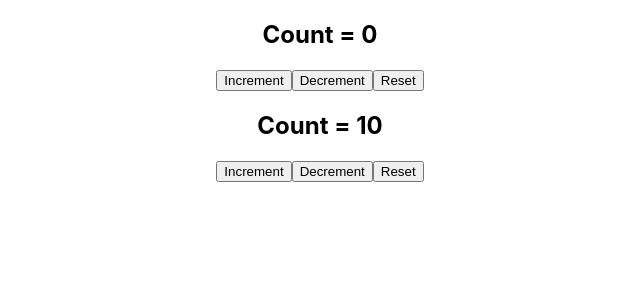
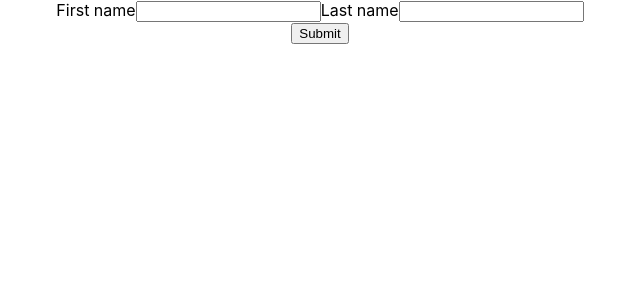
Before and after one commit to Annie-Huang/react-hooks-tutorial, a React (Create React App) app in the folder custom-hooks/: page / in a window 1280 px wide. Shown: the top 300 px of the page, without its empty margins (320-960 px from the left). Built offline with nearby package versions, Linux system fonts and the light colour scheme.

Commit message:
Add handle submission logic.

```diff
--- a/custom-hooks/src/App.js
+++ b/custom-hooks/src/App.js
@@ -4,14 +4,16 @@ import DocTitleOne from "./components/DocTitleOne";
 import DocTitleTwo from "./components/DocTitleTwo";
 import CounterOne from "./components/CounterOne";
 import CounterTwo from "./components/CounterTwo";
+import UserForm from "./components/UserForm";
 
 function App() {
     return (
         <div className="App">
             {/*<DocTitleOne />*/}
             {/*<DocTitleTwo />*/}
-            <CounterOne />
-            <CounterTwo/>
+            {/*<CounterOne />*/}
+            {/*<CounterTwo/>*/}
+            <UserForm/>
         </div>
     );
 }
--- a/custom-hooks/src/components/UserForm.js
+++ b/custom-hooks/src/components/UserForm.js
@@ -4,9 +4,14 @@ const UserForm = () => {
     const [firstName, setFirstName] = useState('');
     const [lastName, setLastName] = useState('');
 
+    const submitHandler = e => {
+        e.preventDefault();
+        alert(`Hello ${firstName} ${lastName}`);
+    };
+
     return (
         <div>
-            <form>
+            <form onSubmit={submitHandler}>
                 <div>
                     <label>First name</label>
                     <input
@@ -21,6 +26,7 @@ const UserForm = () => {
                         type="text"
                     />
                 </div>
+                <button>Submit</button>
             </form>
         </div>
     );
```
